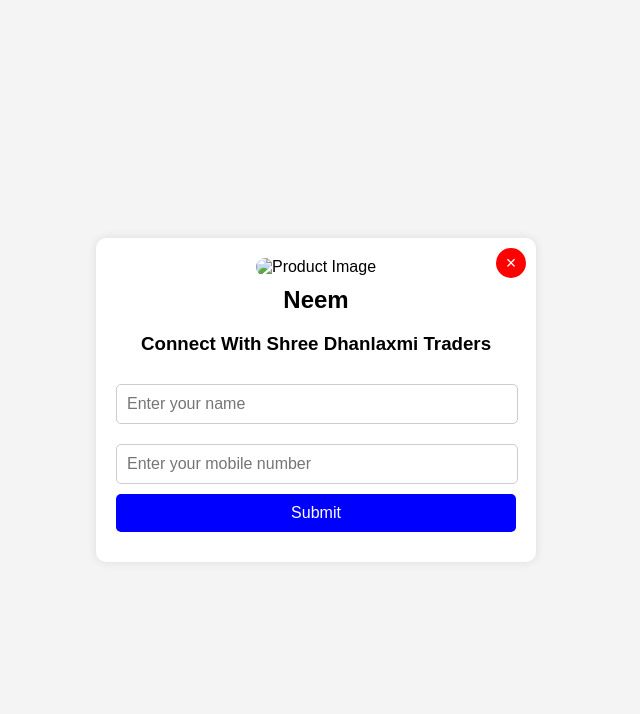
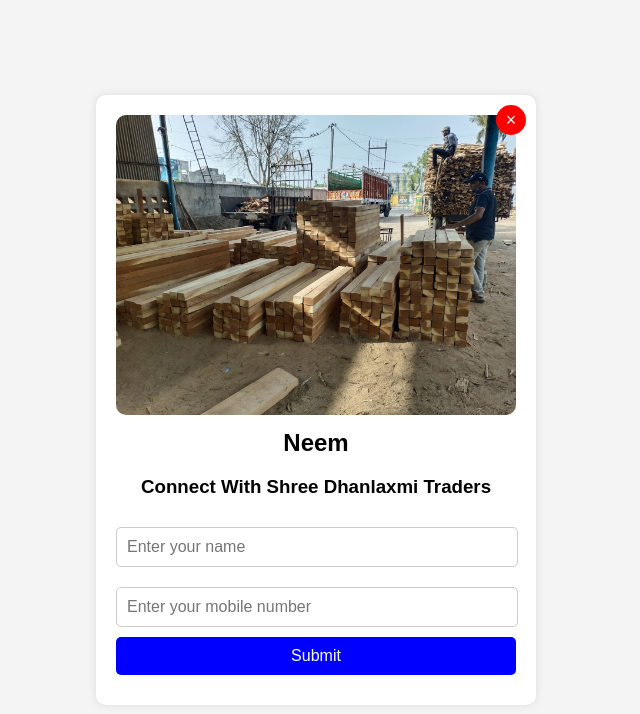
Before and after one commit to Utang-Patel/Shree-Dhanlaxmi-Traders, a plain HTML site: page form1.html in a window 1280 px wide. Shown: the whole page, without its empty margins (324-964 px from the left). Drawn offline with Linux system fonts and the light colour scheme; the site is published under a folder, as on GitHub Pages, so addresses that start at the root find nothing.

Commit message:
Update form1.html

```diff
--- a/form1.html
+++ b/form1.html
@@ -84,7 +84,7 @@
 <body>
     <div class="container">
         <button class="close-btn" onclick="goBack()">&times;</button>
-        <img src="/image/neem.jpg" alt="Product Image">
+        <img src="image/neem.jpg" alt="Product Image">
         <div class="title">Neem</div>
 
         <form id="signupForm" method="post">
```
